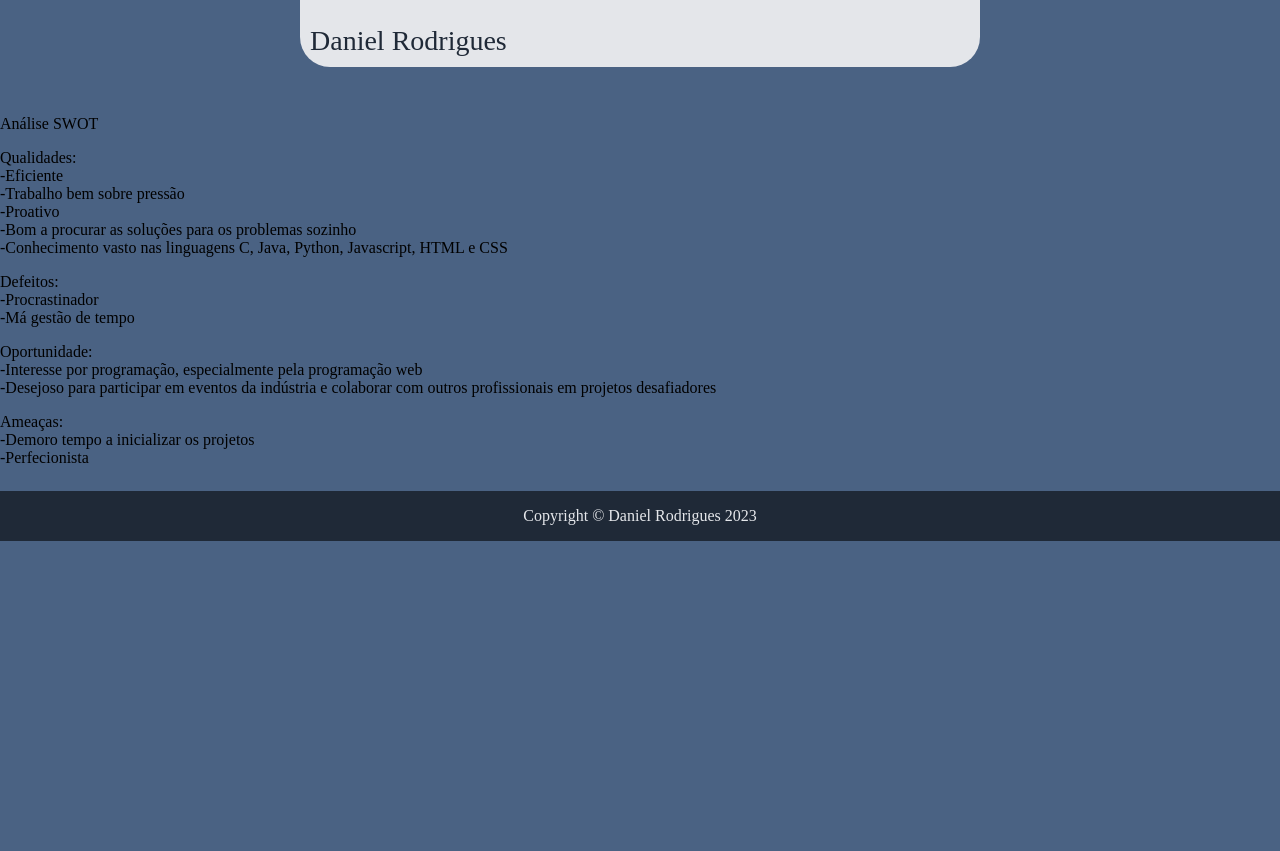
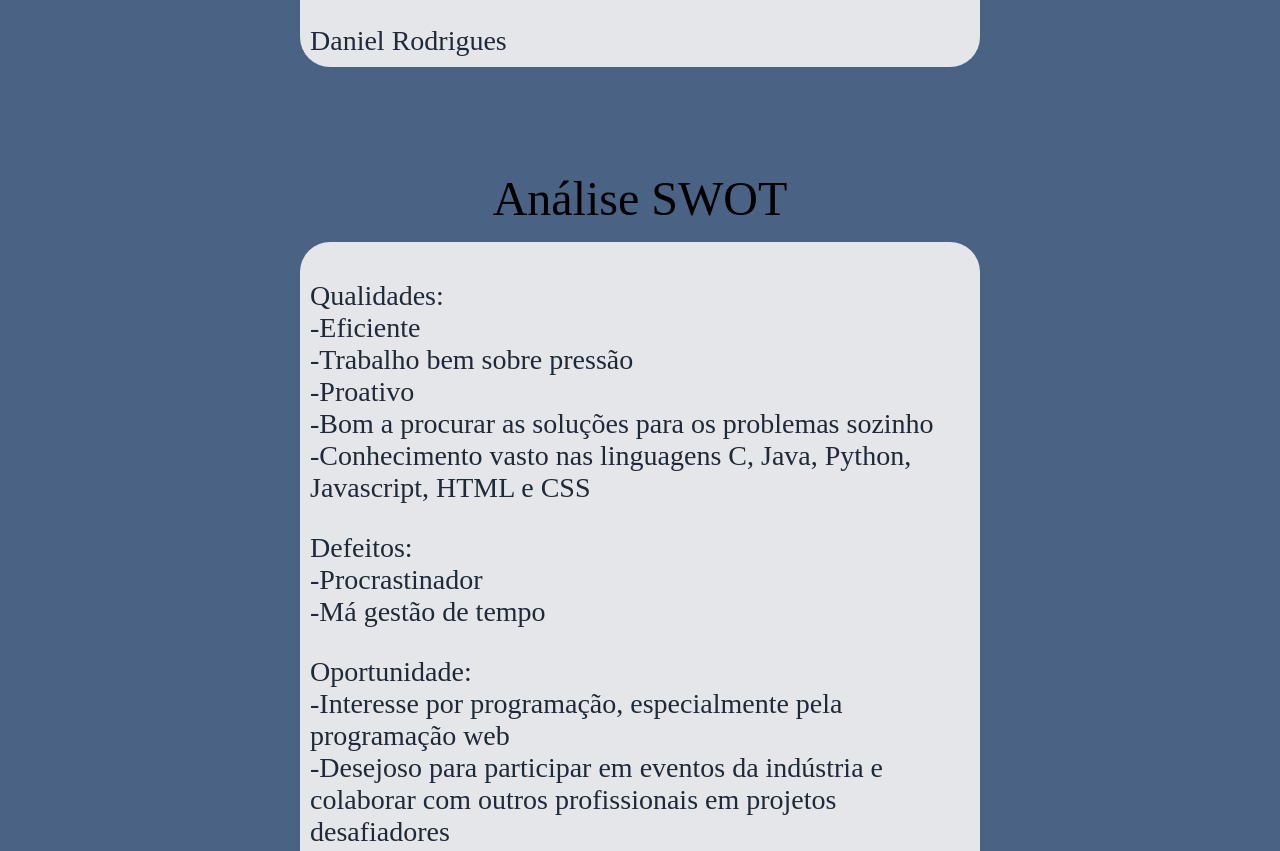
Before and after one commit to DcRPt/portfolio, a plain HTML site: page index.html in a window 1280 px wide. Shown: the part 2085-2936 px from the top of the page. Before the commit the page ends 2626 px from the top, so only its background shows below. Drawn offline with Linux system fonts and the light colour scheme.

Commit message:
Update style.css

```diff
--- a/style.css
+++ b/style.css
@@ -144,6 +144,31 @@ a{
     background: #e4e6ea;
 }
 
+.analise{
+    margin-top: 36px;
+    padding-top: 52px;
+    padding-bottom: 16px;
+    margin-bottom: 32px;
+    font-size: 36px;
+}
+
+.analise-title{
+    text-align: center;
+    font-size: 48px;
+    padding-bottom: 16px;
+}
+
+.analise-text{
+    border-radius: 30px;
+    padding: 10px;
+    margin-left: 300px;
+    margin-right: 300px;
+    font-size: 28px;
+    flex-wrap: wrap;
+    color: #1F2937;
+    background: #e4e6ea;
+}
+
 .footer{
     color:#e5e7eb;
     background-color: #1F2937;
```
